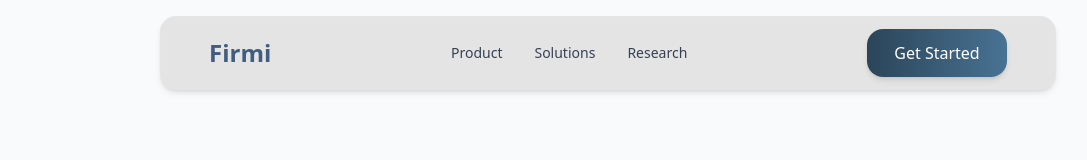
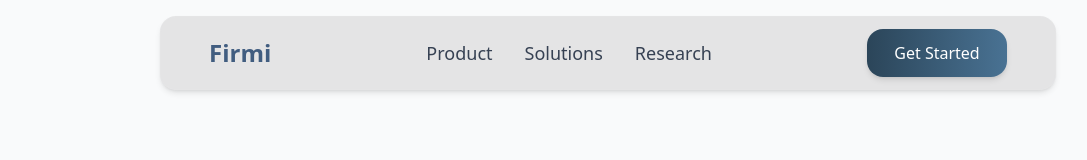
Before and after one commit to Tarunchintakunta/test-land, a Next.js app: page / in a window 1280 px wide. Shown: the top 160 px of the page, without its empty margins (32-1119 px from the left). Built offline with nearby package versions, Linux system fonts and the light colour scheme.

Commit message:
increased the font of components in navbar

```diff
--- a/components/Navbar.tsx
+++ b/components/Navbar.tsx
@@ -54,13 +54,13 @@ const Navbar = () => {
 
         {/* Middle - Navigation Links */}
         <div className="flex items-center space-x-8">
-          <Link href="/product" className="text-sm font-medium text-gray-700 hover:text-primary transition-colors">
+          <Link href="/product" className="text-lg font-medium text-gray-700 hover:text-primary transition-colors">
             Product
           </Link>
-          <Link href="/solutions" className="text-sm font-medium text-gray-700 hover:text-primary transition-colors">
+          <Link href="/solutions" className="text-lg font-medium text-gray-700 hover:text-primary transition-colors">
             Solutions
           </Link>
-          <Link href="/research" className="text-sm font-medium text-gray-700 hover:text-primary transition-colors">
+          <Link href="/research" className="text-lg font-medium text-gray-700 hover:text-primary transition-colors">
             Research
           </Link>
         </div>
```
